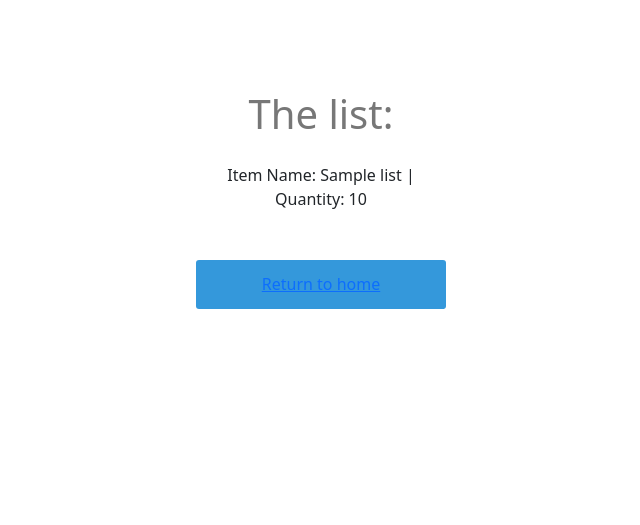
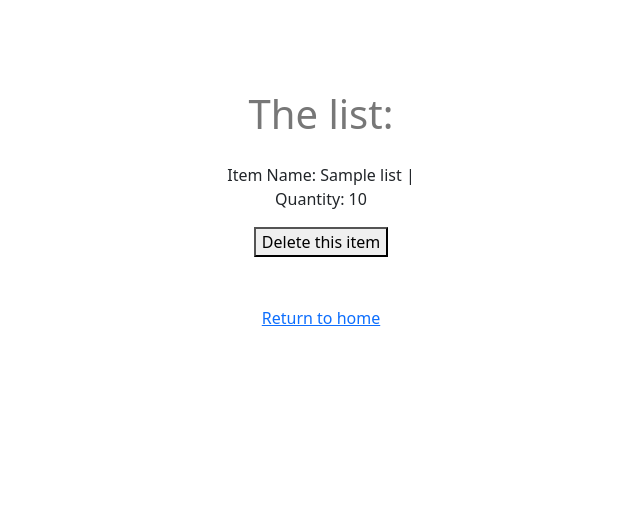
Before and after one commit to EstebanLouerat/IPI-Python, a Flask app: page /list in a window 1280 px wide. Shown: the top 525 px of the page, without its empty margins (319-959 px from the left). Run offline with Flask 3, Linux system fonts and the light colour scheme; the visitor is signed in with stand-in values (Sample User, id 1); tables that the repository leaves empty hold one stand-in row (values such as "Sample post").

Commit message:
Add some commentaire and a delete item method

```diff
--- a/app.py
+++ b/app.py
@@ -2,6 +2,7 @@ from operator import length_hint
 from flask import Flask, flash, redirect, render_template, request, session, url_for
 from markupsafe import escape
 import sqlite3
+import hashlib
 import re
 import os
 
@@ -21,6 +22,9 @@ conn.close()
 
 
 def check_email_format(email: str) -> bool:
+    """
+    Check the format of a email type string
+    """
     regex = r"\b[A-Za-z0-9._%+-]+@[A-Za-z0-9.-]+\.[A-Z|a-z]{2,7}\b"
 
     if re.fullmatch(regex, email):
@@ -30,9 +34,26 @@ def check_email_format(email: str) -> bool:
 
 
 def check_if_connect() -> bool:
+    """
+    Check if the logging session is in and return a boolean
+    """
     if not session.get("logged_in"):
         return True
     return False
+
+
+def password_hash(password: str) -> str:
+    """
+    Get a password and return a hashed one
+    """
+    password_bytes = password.encode("utf-8")
+
+    hash_object = hashlib.sha256(password_bytes)
+
+    # Get the hashed password as a hex string
+    hashed_password = hash_object.hexdigest()
+
+    return hashed_password
 
 
 @app.route("/")
@@ -43,7 +64,7 @@ def index():
         return render_template("index.html")
 
 
-@app.route("/additem", methods=["GET", "POST"])
+@app.route("/item", methods=["GET", "POST"])
 def add_item():
     if check_if_connect():
         return redirect("/login")
@@ -51,9 +72,12 @@ def add_item():
         name = request.form["name"]
         quantity = request.form["quantity"]
         user_id = session["user_id"]
+
+        # Insert the new item into the DB
         db = sqlite3.connect("instance/database.db")
         db.execute(
-            f'INSERT INTO shopping_list (item_name, quantity, user_id) VALUES ("{name}", "{quantity}", "{user_id}")'
+            "INSERT INTO shopping_list (item_name, quantity, user_id) VALUES (?, ?, ?)",
+            (name, quantity, user_id),
         )
         db.commit()
         db.close()
@@ -61,34 +85,55 @@ def add_item():
     return render_template("add_item.html")
 
 
+@app.route("/item/<id>", methods=["POST"])
+def delete_item(id):
+    """
+    Perform the delete operation on the resource with the given id
+    """
+    if check_if_connect():
+        return redirect("/login")
+
+    db = sqlite3.connect("instance/database.db")
+    db.execute("DELETE FROM shopping_list WHERE id = ?", (id))
+    db.commit()
+    db.close()
+
+    print(f"Remove {escape(id)}")
+    return redirect("/list")
+
+
 @app.route("/list")
 def list():
     if check_if_connect():
         return redirect("/login")
+
+    # Print only the item that the user added
     db = sqlite3.connect("instance/database.db")
     cur = db.execute(f'SELECT * FROM shopping_list WHERE user_id={session["user_id"]}')
     rows = cur.fetchall()
     columns = [column[0] for column in cur.description]
+    ids = []
     names = []
     quantities = []
 
     for row in rows:
+        ids.append(row[columns.index("id")])
         names.append(row[columns.index("item_name")])
         quantities.append(row[columns.index("quantity")])
 
     db.close()
-    return render_template("list.html", names=names, quantities=quantities)
+    return render_template("list.html", names=names, quantities=quantities, id=ids)
 
 
 # Login, Sign up and Logout
-
-
 @app.route("/signup", methods=["GET", "POST"])
 def signup():
     if request.method == "POST":
         username = request.form["username"]
         email = request.form["email"]
         password = request.form["password"]
+
+        # Handle the register possible error
         if length_hint(password) < 4:
             flash("Password has to been 4 characters length minimum", "error")
             return render_template("signup.html")
@@ -102,16 +147,21 @@ def signup():
             flash("Email format is incorrect", "error")
             return render_template("signup.html")
         else:
+            # Insert into the DB the new user
             db = sqlite3.connect("instance/database.db")
 
             db.execute(
-                f'INSERT INTO users (username, password, email) VALUES ("{username}", "{password}", "{email}")'
+                "INSERT INTO users (username, password, email) VALUES (?, ?, ?)",
+                (username, password_hash(password), email),
             )
+            db.commit()
+
+            # And add the user id into the session storage
             result = db.execute(
-                f'SELECT id from users WHERE username="{username}"'
+                "SELECT id from users WHERE username=?", (username)
             ).fetchone()
-            db.commit()
             session["user_id"] = result[0] if result else None
+
             session["logged_in"] = True
             db.close()
             return redirect("/")
@@ -126,17 +176,20 @@ def login():
 
         db = sqlite3.connect("instance/database.db")
         credential = db.execute(
-            f'SELECT id, username, email, password from users WHERE username="{username}" OR email="{username}" AND password="{password}"'
+            f"SELECT id, username, email, password from users WHERE username=? OR email=?",
+            (username, username),
         )
         rows = credential.fetchall()
         columns = [column[0] for column in credential.description]
 
         for row in rows:
             if (
-                password == row[columns.index("password")]
+                password_hash(password) == row[columns.index("password")]
                 and username == row[columns.index("username")]
             ):
                 session["logged_in"] = True
+
+                # And add the user id into the session storage
                 session["user_id"] = row[columns.index("id")]
                 return redirect("/")
         flash("wrong password or username!")
--- a/templates/add_item.html
+++ b/templates/add_item.html
@@ -1,6 +1,6 @@
 {% block body %}
 
-<form action="/additem" method="POST">
+<form action="/item" method="POST">
   <div class="login">
     <div class="login-screen">
       <div class="app-title">
--- a/templates/index.html
+++ b/templates/index.html
@@ -22,7 +22,7 @@
 
       <script type="text/javascript">
         document.getElementById("myButton").onclick = function () {
-          location.href = "/additem";
+          location.href = "/item";
         };
       </script>
       <br>
--- a/templates/list.html
+++ b/templates/list.html
@@ -19,16 +19,20 @@
         <div class="List-Form">
           <div class="alert">
             {% for index in range(names | length) %}
-            <p>Item Name: {{ names[index] }} | Quantity: {{ quantities[index] }} </p>
+            <p>Item Name: {{ names[index] }} | Quantity: {{ quantities[index] }}
+              <form action="{{ url_for('delete_item', id=id[index]) }}" method="POST">
+                <button type="submit">Delete this item</button>
+            </form>
+            </p>
             {% endfor %}
           </div>
 
-          <button class="btn-return" class="btn btn-primary float-left submit-button"><a href="/">Return to home</a></button>
+          <a href="/">Return to home</a>
 
           {% else %}
         <div class="text-center vh-100">
           <h1 class="mt-auto mb-auto">The list is empty</h1>
-          <button class="btn-return" class="btn btn-primary float-left submit-button"><a href="/">Return to home</a></button>
+          <a href="/">Return to home</a>
         </div>
       </div>
       </div>
```
